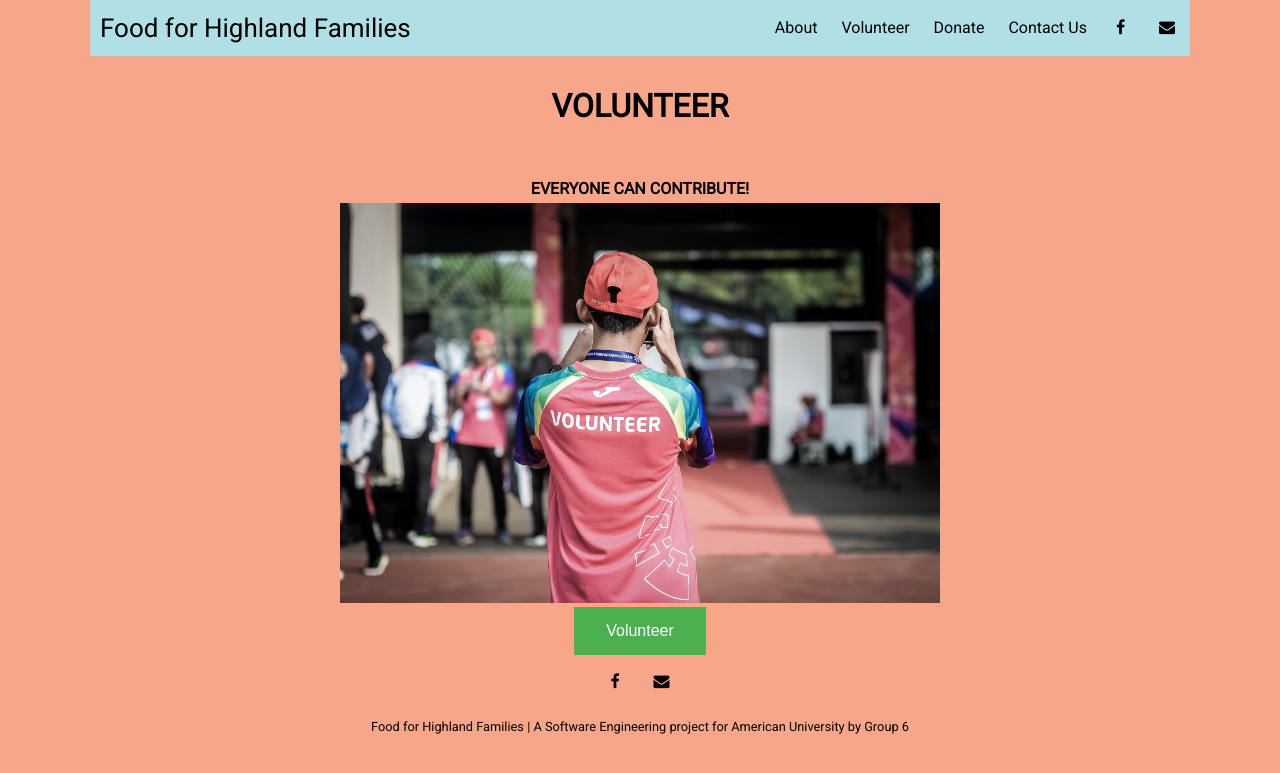
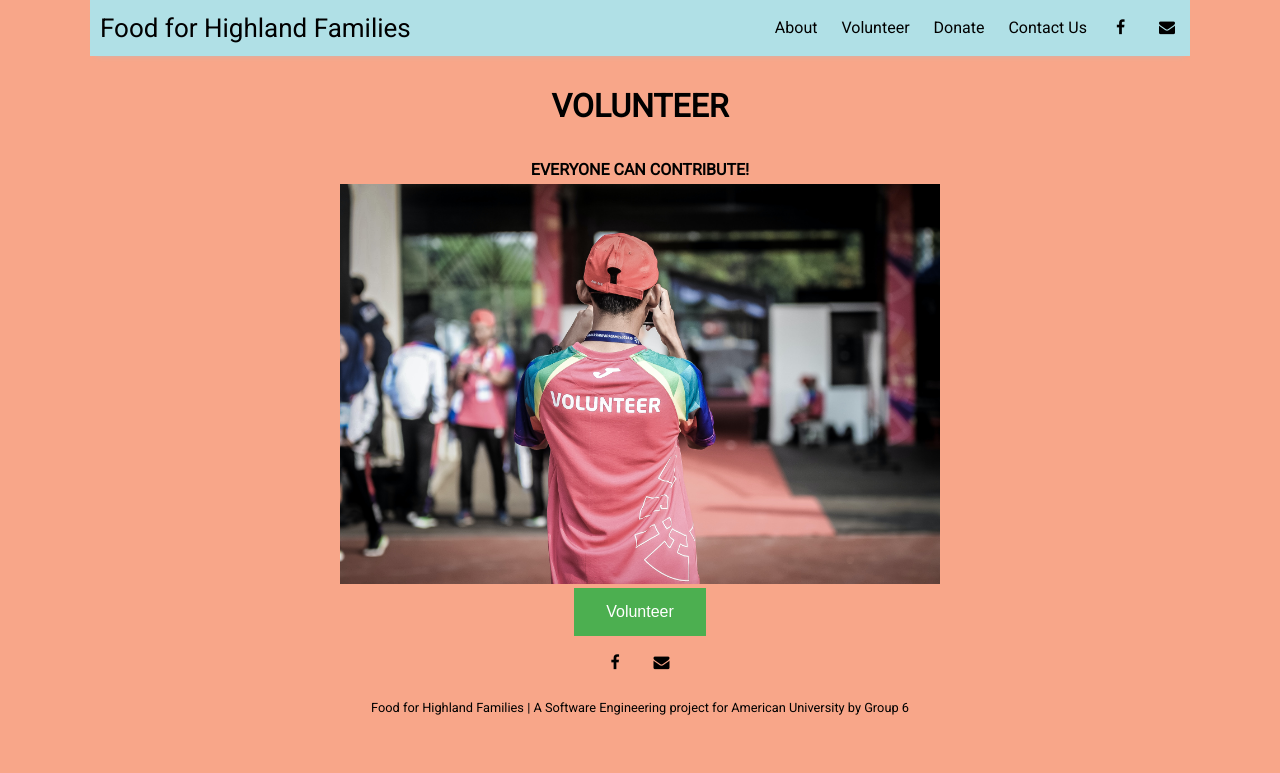
Before and after one commit to Vbrewski/fhf-v5, a Jekyll site: the page built from pages/volunteer.md, in a window 1280 px wide. Shown: the top 773 px of the page. Built offline with Jekyll 4.4.1, drawn with Linux system fonts in a browser that asks for light colours; nearby versions of some CDN libraries.

Commit message:
little stuff

```diff
--- a/pages/volunteer.md
+++ b/pages/volunteer.md
@@ -6,7 +6,7 @@ layout: page
 <html>
 <head>
 <meta charset="utf-8" />
-<title>Everyone can CONTRIBUTE!</title> <br><br>
+<title>Everyone can CONTRIBUTE!</title> <br>
 <style>
 .button {
   background-color: #4CAF50; /* Green */
@@ -22,7 +22,7 @@ layout: page
   -webkit-transition-duration: 0.4s; /* Safari */
   transition-duration: 0.4s;
 }
-
+<br>
 .button2:hover {
   box-shadow: 0 12px 16px 0 rgba(0,0,0,0.24),0 17px 50px 0 rgba(0,0,0,0.19);
 }
```
